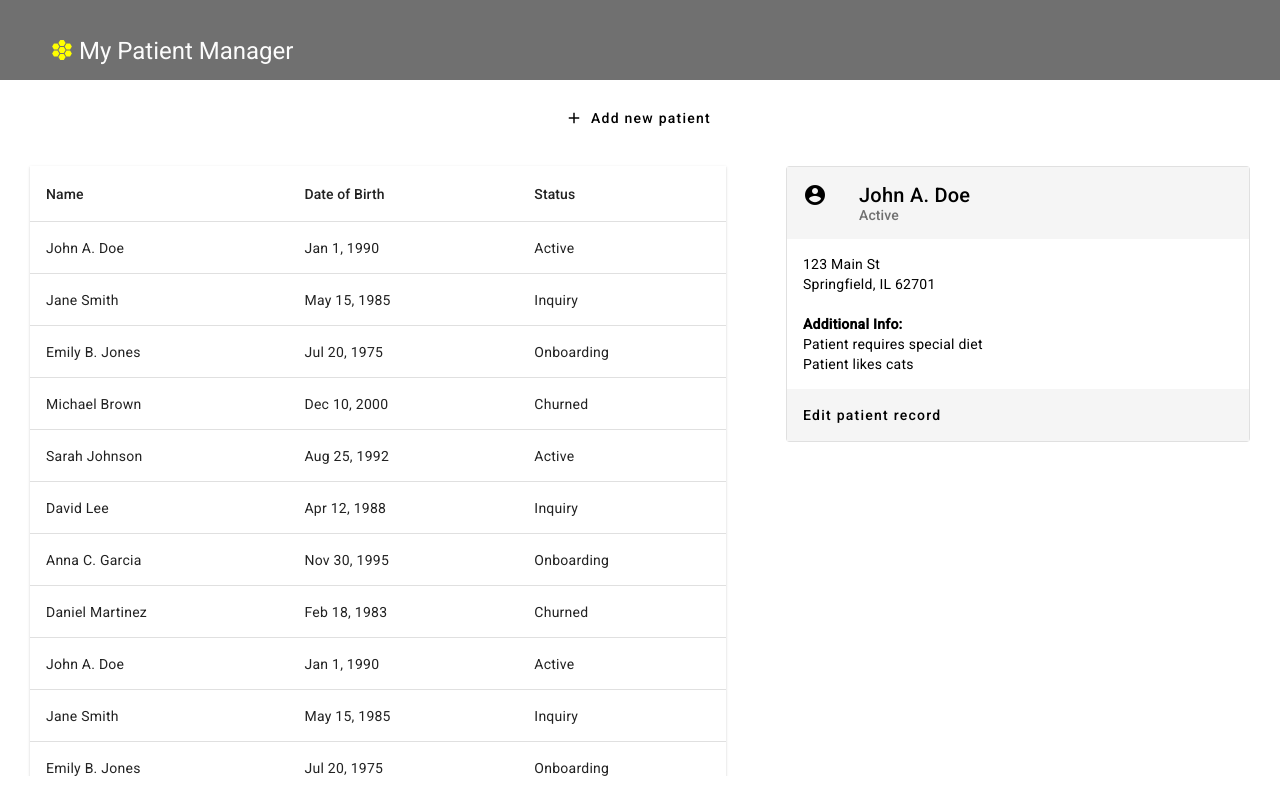
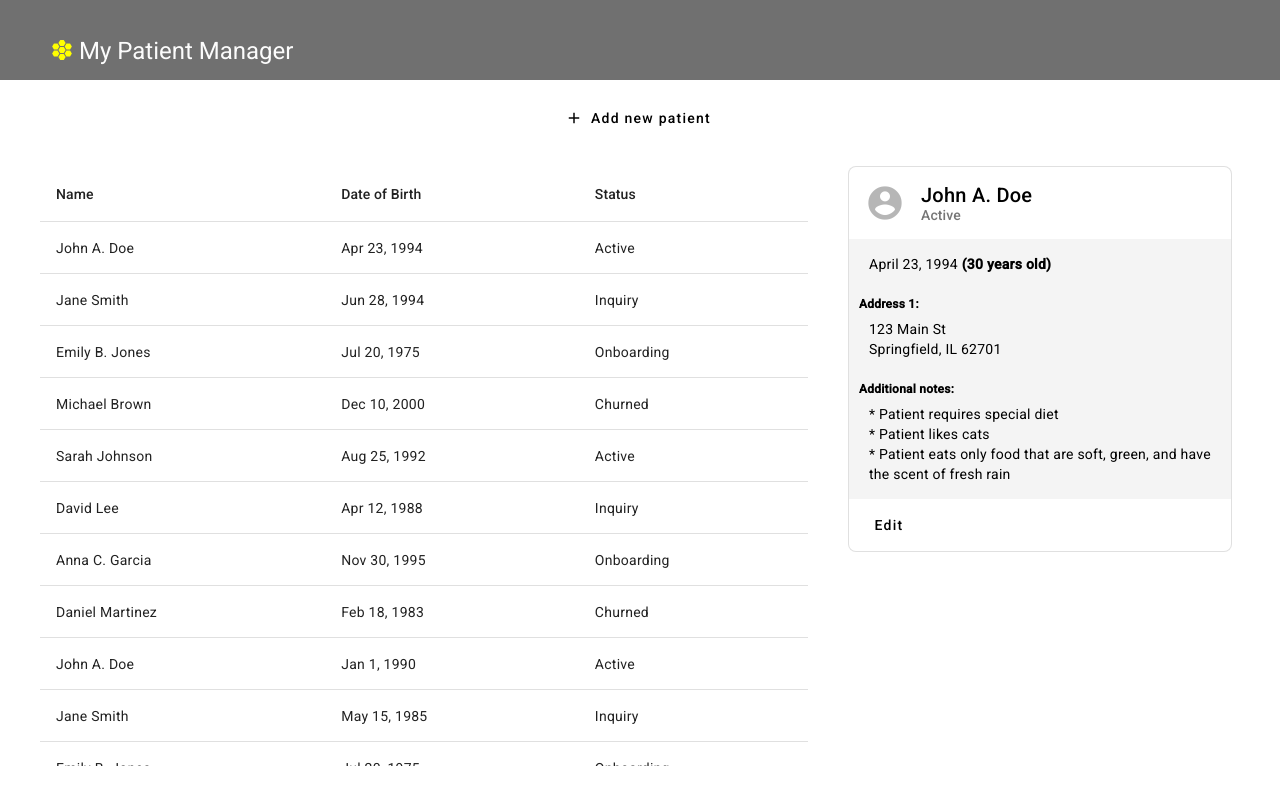
Before and after one commit to taylorpekarek/patient-dashboard, an Angular app in the folder patient-dashboard-app/: page / in a window 1280 px wide. Built offline with nearby package versions, Linux system fonts and the light colour scheme.

Commit message:
Update the patient details card stylng and add birthdate with age calculation

```diff
--- a/patient-dashboard-app/src/app/dashboard/dashboard.component.html
+++ b/patient-dashboard-app/src/app/dashboard/dashboard.component.html
@@ -59,27 +59,35 @@
     <div *ngIf="selectedPatient" class="patient-details">
       <mat-card appearance="outlined">
         <mat-card-header>
-          <div mat-card-avatar><mat-icon>account_circle</mat-icon></div>
+          <div mat-card-avatar>
+            <mat-icon class="icon-size">account_circle</mat-icon>
+          </div>
           <mat-card-title>{{ selectedPatient.firstName }} {{ selectedPatient?.middleName }} {{ selectedPatient.lastName }}</mat-card-title>
           <mat-card-subtitle>{{ selectedPatient.status }}</mat-card-subtitle>
         </mat-card-header>
 
         <mat-card-content class="details-content">
+          <p>
+            {{ selectedPatient.dateOfBirth | date: 'longDate' }}
+            <strong>({{ calculateAge(selectedPatient.dateOfBirth) }} years old)</strong>
+          </p>
+          <br>
+
           <ng-container *ngFor="let address of selectedPatient.addresses; let i=index">
-            <p *ngIf="selectedPatient?.addresses?.length > 1"><strong>Address {{ i + 1 }}:</strong></p>
+            <h5><strong>Address {{ i + 1 }}:</strong></h5>
             <p>{{ address.street }}</p>
             <p>{{ address.city }}, {{ address.state }} {{ address.zip }}</p>
             <br>
           </ng-container>
 
-          <p *ngIf="selectedPatient?.additionalInfo?.length"><strong>Additional Info:</strong></p>
+          <h5 *ngIf="selectedPatient?.additionalInfo?.length"><strong>Additional notes:</strong></h5>
           <ng-container *ngFor="let info of selectedPatient.additionalInfo">
-            <p>{{ info }}</p>
+            <p>* {{ info }}</p>
           </ng-container>
         </mat-card-content>
 
         <mat-card-actions>
-          <button mat-button (click)="editPatientRecord()">Edit patient record</button>
+          <button mat-button (click)="editPatientRecord()">Edit</button>
         </mat-card-actions>
       </mat-card>
 
--- a/patient-dashboard-app/src/app/dashboard/dashboard.component.scss
+++ b/patient-dashboard-app/src/app/dashboard/dashboard.component.scss
@@ -16,11 +16,12 @@
 // Patient data table
 .patient-dashboard-data {
   display: flex;
+  justify-content: flex-start;
 }
 
 .patient-table {
   width: 60%;
-  padding: 10px 30px;
+  margin: 10px 40px;
   overflow: auto;
   max-height: 600px;
 
@@ -35,18 +36,36 @@
 
 // Patient details card
 .patient-details {
-  margin: 10px 30px;
-  width: 40%;
+  margin: 10px 0px;
+  width: 30%;
+  max-width: 400px;
 
-  mat-card-header, mat-card-actions {
-    background-color: #f5f5f5;
+  mat-card {
+    border-radius: 8px;
+  }
+
+  mat-card-content {
+    background-color: rgba(144, 144, 144, 0.1);
+  }
+
+  .icon-size {
+    font-size: 40px;
+    height: 40px;
+    width: 40px;
+    color: #707070;
+    opacity: 0.5;
   }
 
   .details-content {
-    margin: 15px 0px;
+    padding: 15px 10px;
+
+    h5 {
+      margin-bottom: 5px;
+      font-size: 12px;
+    }
 
     p {
-      margin: 0;
+      margin: 0 0 0 10px;
     }
   }
 }
--- a/patient-dashboard-app/src/app/dashboard/dashboard.component.ts
+++ b/patient-dashboard-app/src/app/dashboard/dashboard.component.ts
@@ -12,7 +12,7 @@ export class DashboardComponent implements OnInit {
       firstName: 'John',
       middleName: 'A.',
       lastName: 'Doe',
-      dateOfBirth: new Date('1990-01-01'),
+      dateOfBirth: new Date('1994/04/23'),
       status: STATUS.ACTIVE,
       addresses: [
         {
@@ -24,13 +24,14 @@ export class DashboardComponent implements OnInit {
       ],
       additionalInfo: [
         'Patient requires special diet',
-        'Patient likes cats'
+        'Patient likes cats',
+        'Patient eats only food that are soft, green, and have the scent of fresh rain'
       ]
     },
     {
       firstName: 'Jane',
       lastName: 'Smith',
-      dateOfBirth: new Date('1985-05-15'),
+      dateOfBirth: new Date('1994/06/28'),
       status: STATUS.INQUIRY,
       addresses: [
         {
@@ -302,4 +303,18 @@ export class DashboardComponent implements OnInit {
   editPatientRecord(): void {
     console.log(this.selectedPatient);
   }
+
+  calculateAge(dateOfBirth: Date): number {
+    const today = new Date();
+    const birthDate = new Date(dateOfBirth);
+    let age = today.getFullYear() - birthDate.getFullYear();
+    const monthDifference = today.getMonth() - birthDate.getMonth();
+
+    // Check if the current month is before the birth month or if it's the birth month but the current day is before the birth day
+    if (monthDifference < 0 || (monthDifference === 0 && today.getDate() < birthDate.getDate())) {
+      age--;
+    }
+
+    return age;
+  }
 }
```
